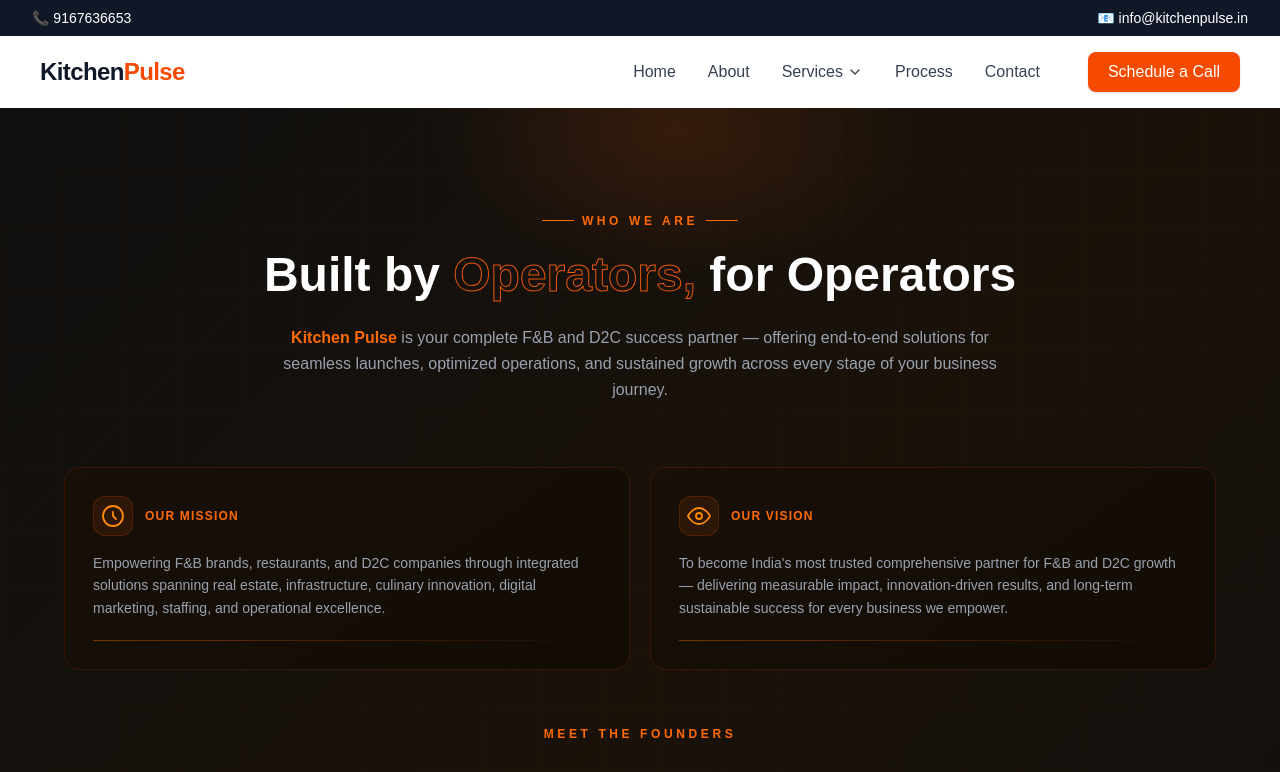
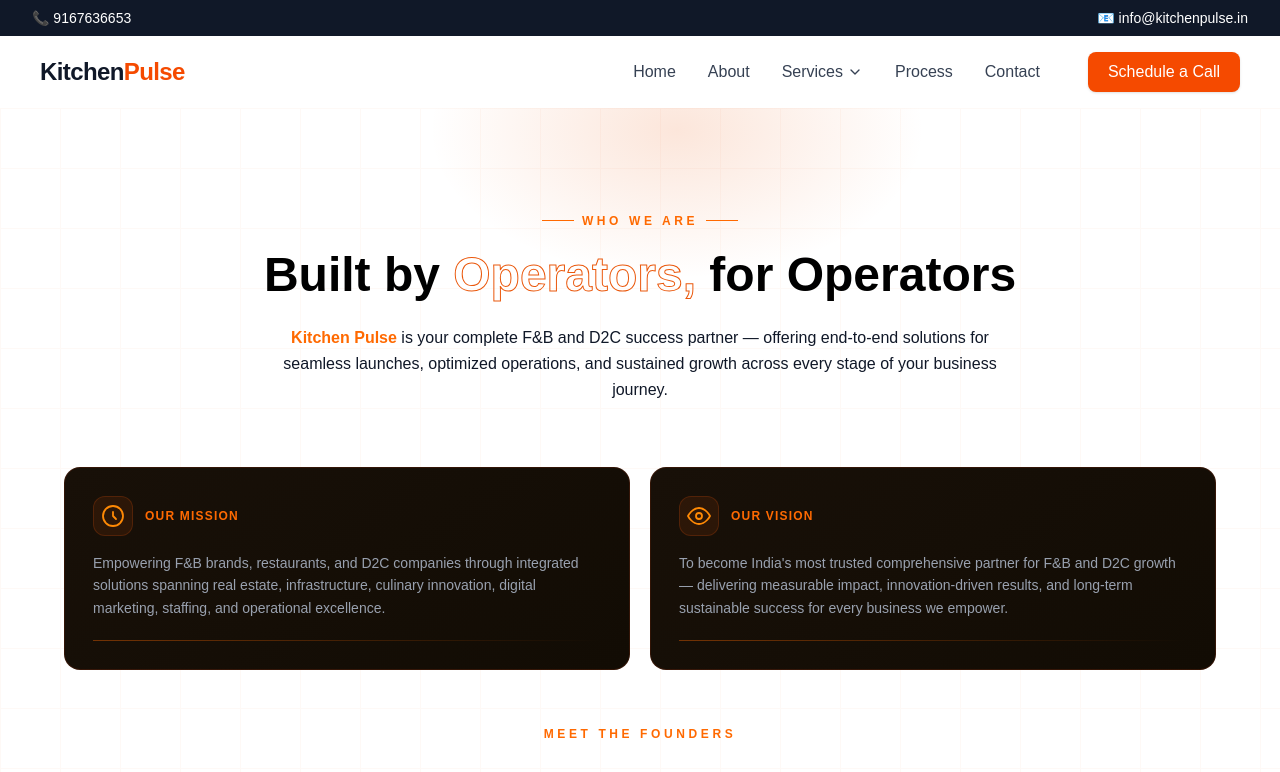
Before and after one commit to kitchenpulse/kitchenpulse-web, a Next.js app: page /about in a window 1280 px wide. Shown: the top 772 px of the page. Built offline with nearby package versions, Linux system fonts and the light colour scheme.

Commit message:
making changes to the ui

```diff
--- a/components/AboutPage/WhoWeAre.tsx
+++ b/components/AboutPage/WhoWeAre.tsx
@@ -56,8 +56,8 @@
 
   return (
     <section
-      className="relative py-24 px-6 md:px-10 overflow-hidden"
-      style={{ background: "linear-gradient(135deg, #0f0f0f 0%, #1a1209 50%, #0f0f0f 100%)" }}
+      className="relative py-24 px-6 md:px-10 overflow-hidden bg-white"
+
     >
       {/* Ambient glow */}
       <div className="pointer-events-none absolute inset-0 overflow-hidden">
@@ -88,14 +88,14 @@
             <p className="text-xs uppercase tracking-[0.3em] text-orange-500 font-semibold">Who We Are</p>
             <span className="h-px w-8 bg-orange-500" />
           </div>
-          <h2 className="text-4xl md:text-5xl font-bold text-white mb-5 leading-tight">
+          <h2 className="text-4xl md:text-5xl font-bold text-black  mb-5 leading-tight">
             Built by{" "}
             <span style={{ WebkitTextStroke: "1px #ea580c", color: "transparent" }}>
               Operators,
             </span>{" "}
             for Operators
           </h2>
-          <p className="text-gray-400 text-sm md:text-base leading-relaxed">
+          <p className="text-gray-900 text-sm md:text-base leading-relaxed">
             <span className="font-semibold text-orange-500">Kitchen Pulse</span> is your complete F&amp;B and D2C
             success partner — offering end-to-end solutions for seamless launches,
             optimized operations, and sustained growth across every stage of your
```
